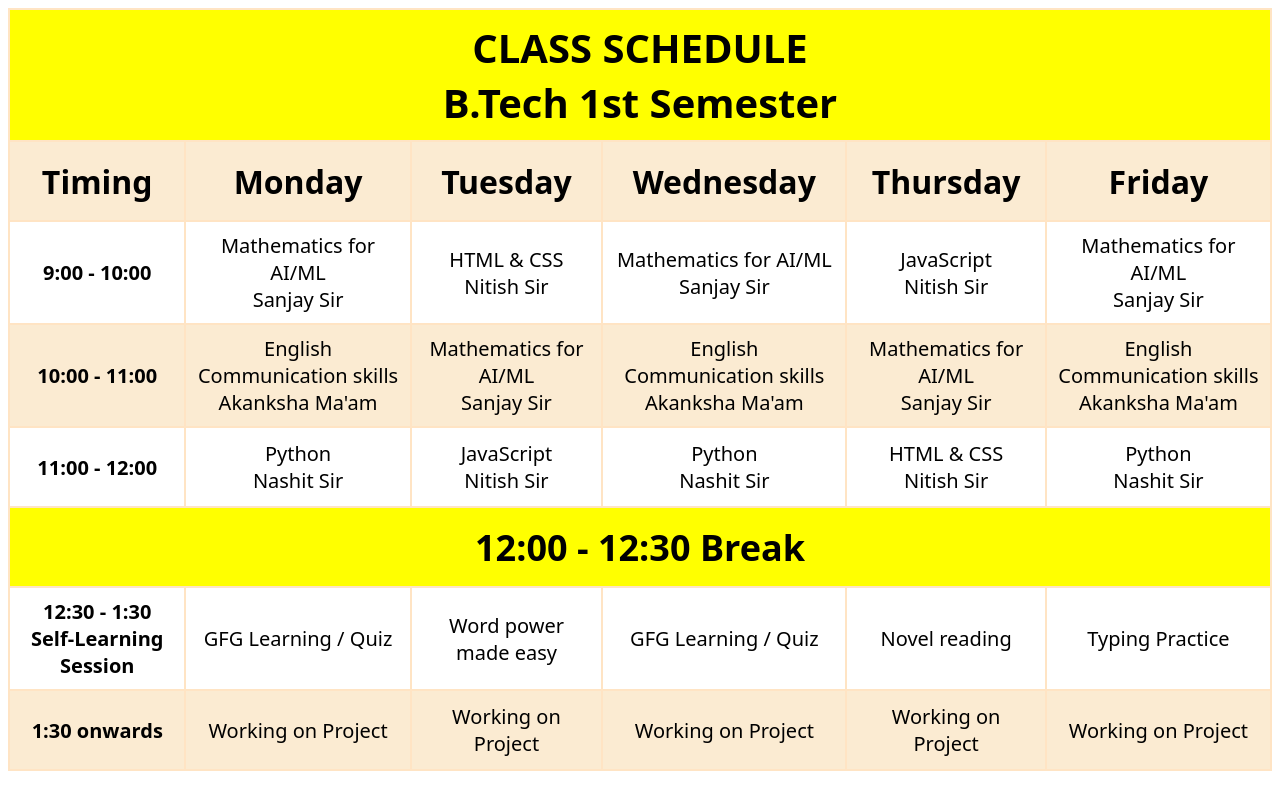
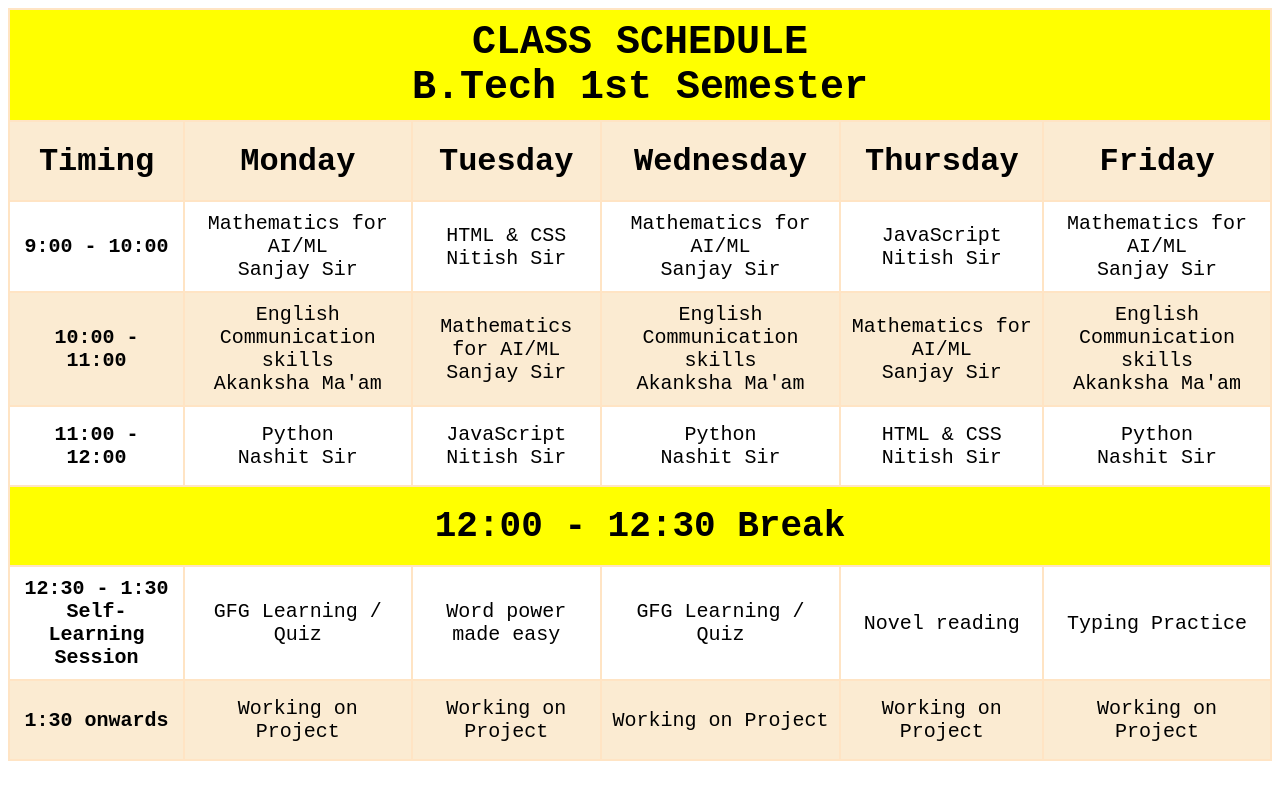
Before and after one commit to Nobody-377/Class-Schedule, a plain HTML site: page index.html in a window 1280 px wide. Drawn offline with Linux system fonts and the light colour scheme.

Commit message:
Change font family to monospace in index.html
Updated font family in the table style from system-ui to monospace.

```diff
--- a/index.html
+++ b/index.html
@@ -10,7 +10,7 @@
     table {
         width: 100%;
         border-collapse: collapse;
-        font-family: system-ui, -apple-system, BlinkMacSystemFont, 'Segoe UI', Roboto, Oxygen, Ubuntu, Cantarell, 'Open Sans', 'Helvetica Neue', sans-serif;
+        font-family: monospace;
     }
     th, td {
         border: 2px solid bisque;
```
